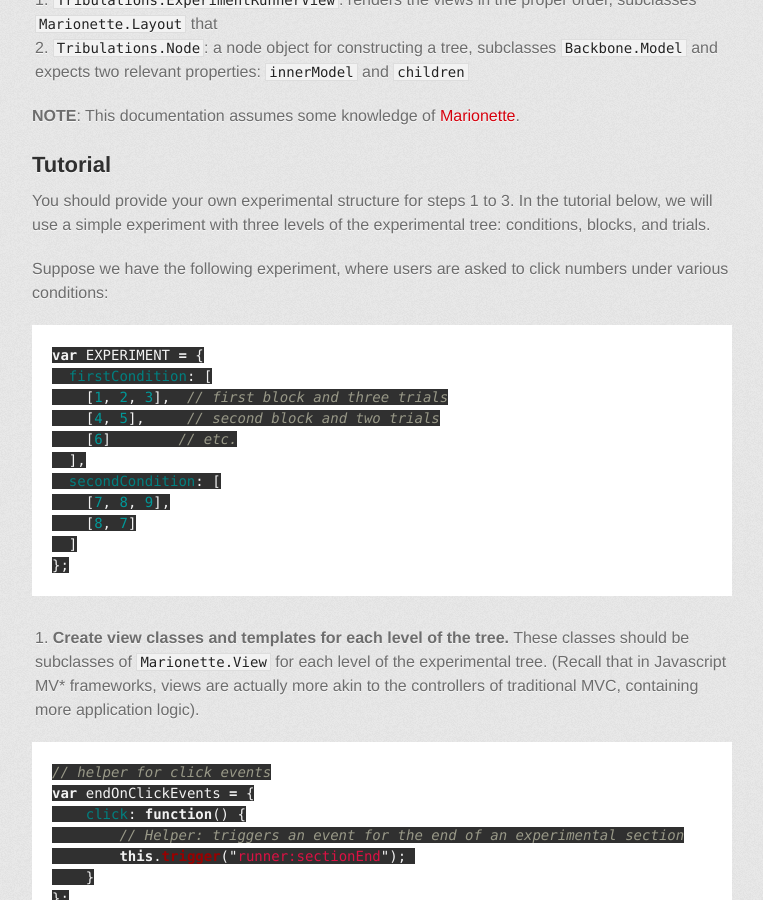
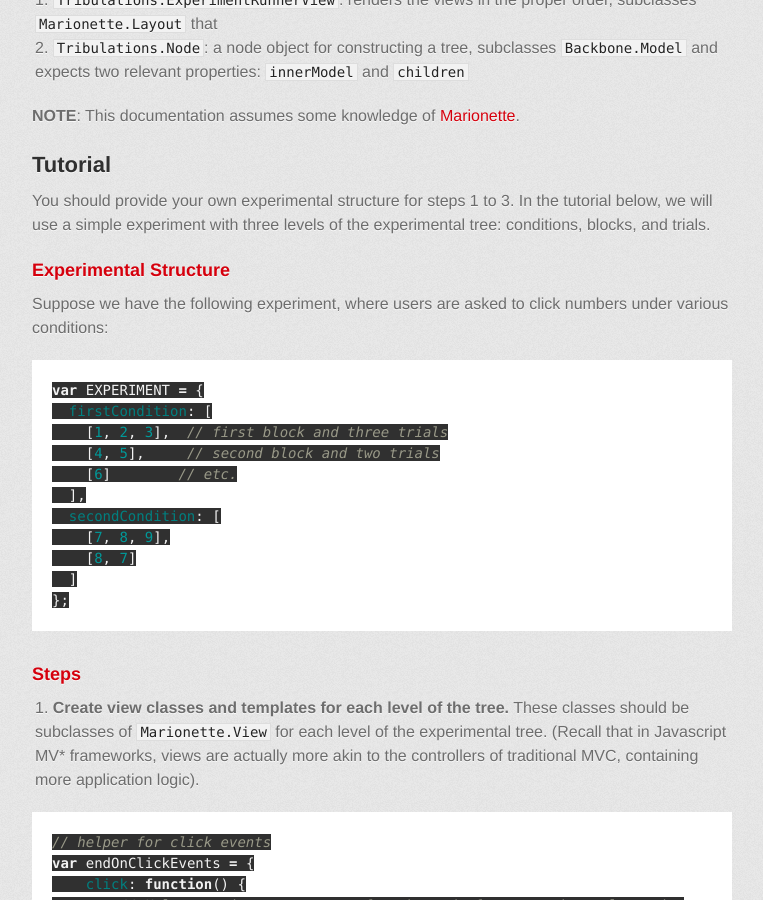
Before and after one commit to louisrli/tribulations, a Jekyll site: the page built from index.md, in a window 1280 px wide and 900 px high, scrolled down 1312 px. Shown: the whole window, without its empty margins (258-1021 px from the left). Built offline with Jekyll 4.4.1, drawn with Linux system fonts in a browser that asks for light colours; some web fonts are replaced; Markdown is read by kramdown in place of the engine named in the settings.

Commit message:
Added a heading for experimental structure

````diff
--- a/index.md
+++ b/index.md
@@ -32,6 +32,7 @@ Tribulations only exports two classes:
 ## Tutorial
 You should provide your own experimental structure for steps 1 to 3. In the tutorial below, we will use a simple experiment with three levels of the experimental tree: conditions, blocks, and trials.
 
+### Experimental Structure
 Suppose we have the following experiment, where users are asked to click numbers under various conditions:
 
 ```javascript
@@ -48,6 +49,7 @@ var EXPERIMENT = {
 };
 ```
 
+### Steps
 1. **Create view classes and templates for each level of the tree.** These classes should be subclasses of [`Marionette.View`](https://github.com/marionettejs/backbone.marionette/tree/master/docs) for each level of the experimental tree. (Recall that in Javascript MV\* frameworks, views are actually more akin to the controllers of traditional MVC, containing more application logic).
 
 ```javascript
@@ -134,7 +136,6 @@ root.set("children", _.map(EXPERIMENT, function(value, key) {
     return conditionNode;
 }));
 ```
-
 3. **Create a DOM element for the experiment**. The name of the template and the region can be anything -- they will be passed into a view later.
 
 ```html
````
